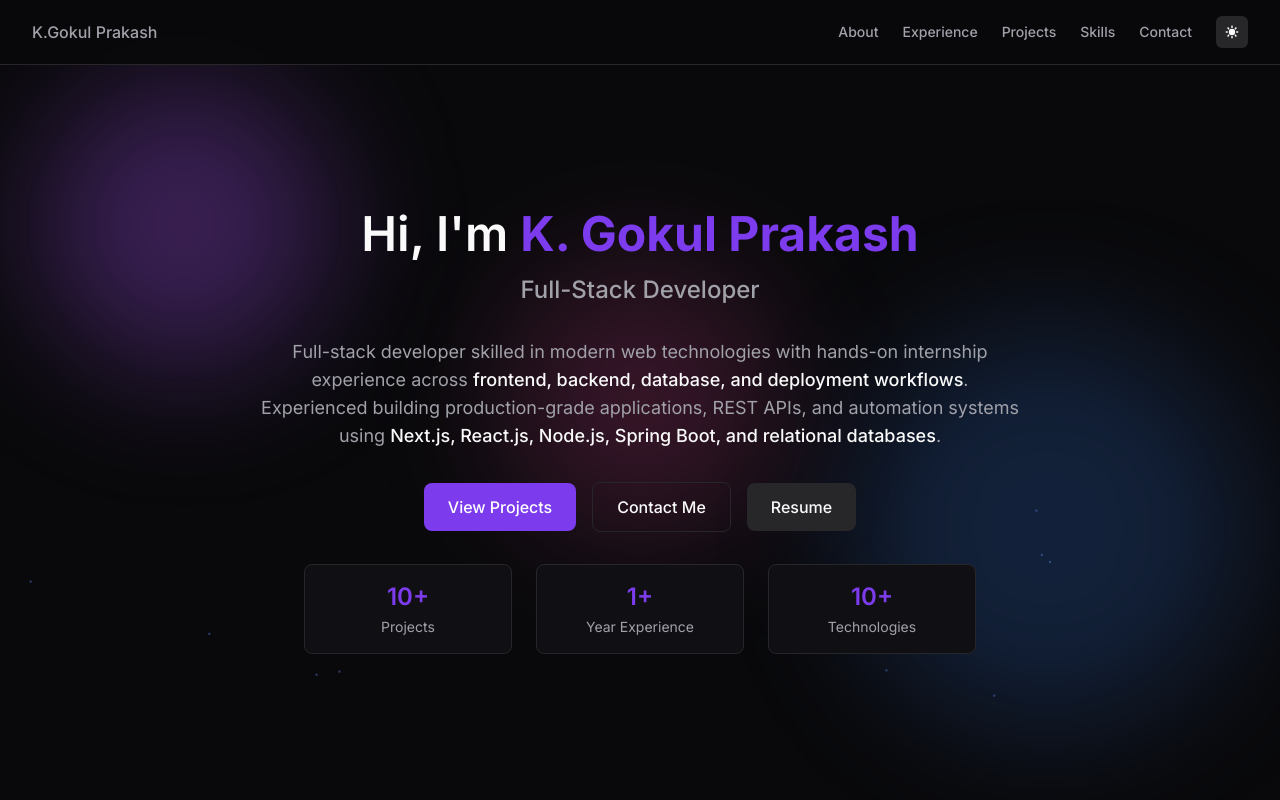
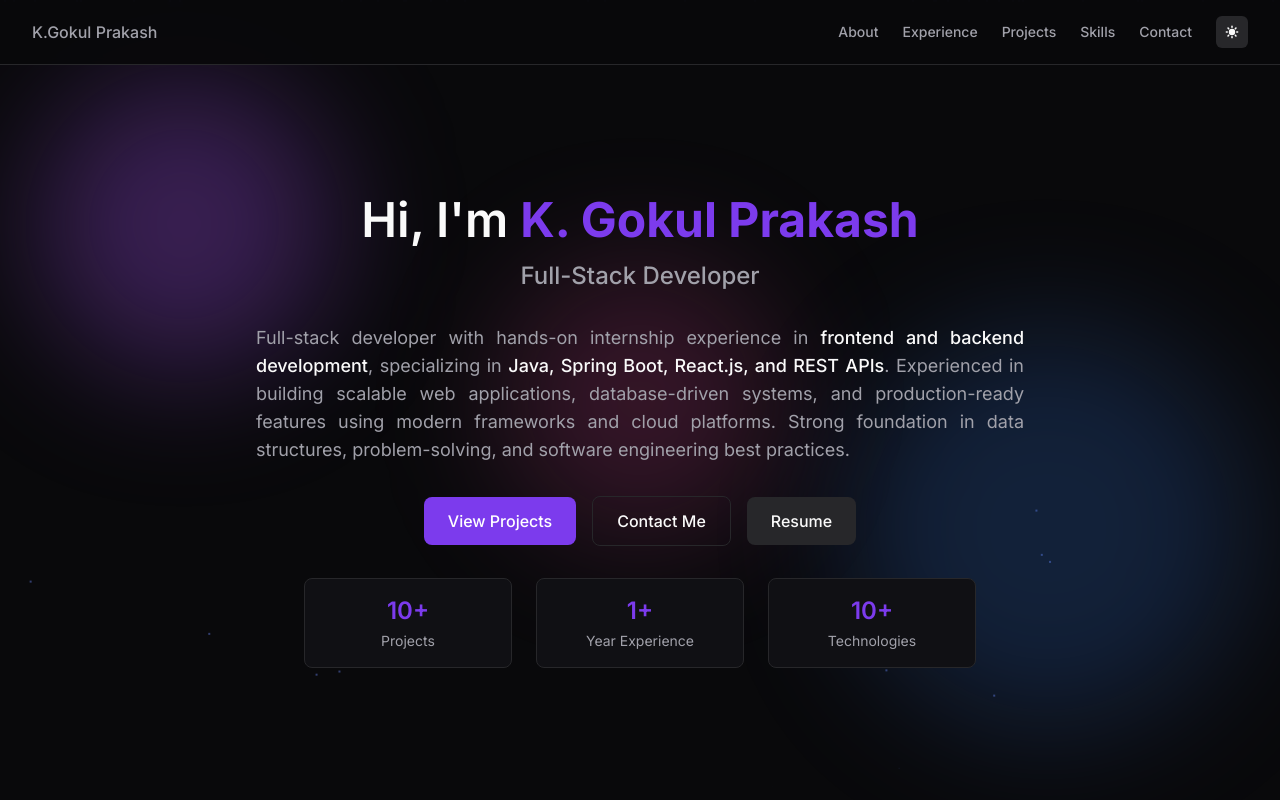
Before and after one commit to Gokulprakash2005/Portfolio, a Next.js app: page / in a window 1280 px wide. Shown: the top 800 px of the page. Built offline with nearby package versions, Linux system fonts and the light colour scheme.

Commit message:
first commit

```diff
--- a/components/Hero.tsx
+++ b/components/Hero.tsx
@@ -64,11 +64,12 @@ export default function Hero() {
                         </h2>
                     </div>
 
-                    <p className="text-sm sm:text-base md:text-lg text-muted-foreground max-w-3xl mx-auto leading-relaxed">
-                        Full-stack developer skilled in modern web technologies with hands-on internship experience across{" "}
-                        <span className="text-foreground font-medium">frontend, backend, database, and deployment workflows</span>.
-                        Experienced building production-grade applications, REST APIs, and automation systems using{" "}
-                        <span className="text-foreground font-medium">Next.js, React.js, Node.js, Spring Boot, and relational databases</span>.
+                    <p className="text-sm sm:text-base md:text-lg text-muted-foreground max-w-3xl mx-auto leading-relaxed text-justify">
+                        Full-stack developer with hands-on internship experience in{" "}
+                        <span className="text-foreground font-medium">frontend and backend development</span>, specializing in{" "}
+                        <span className="text-foreground font-medium">Java, Spring Boot, React.js, and REST APIs</span>.
+                        Experienced in building scalable web applications, database-driven systems, and production-ready features using modern frameworks and cloud platforms.
+                        Strong foundation in data structures, problem-solving, and software engineering best practices.
                     </p>
 
                     <div className="flex flex-col sm:flex-row gap-4 justify-center items-center">
```
